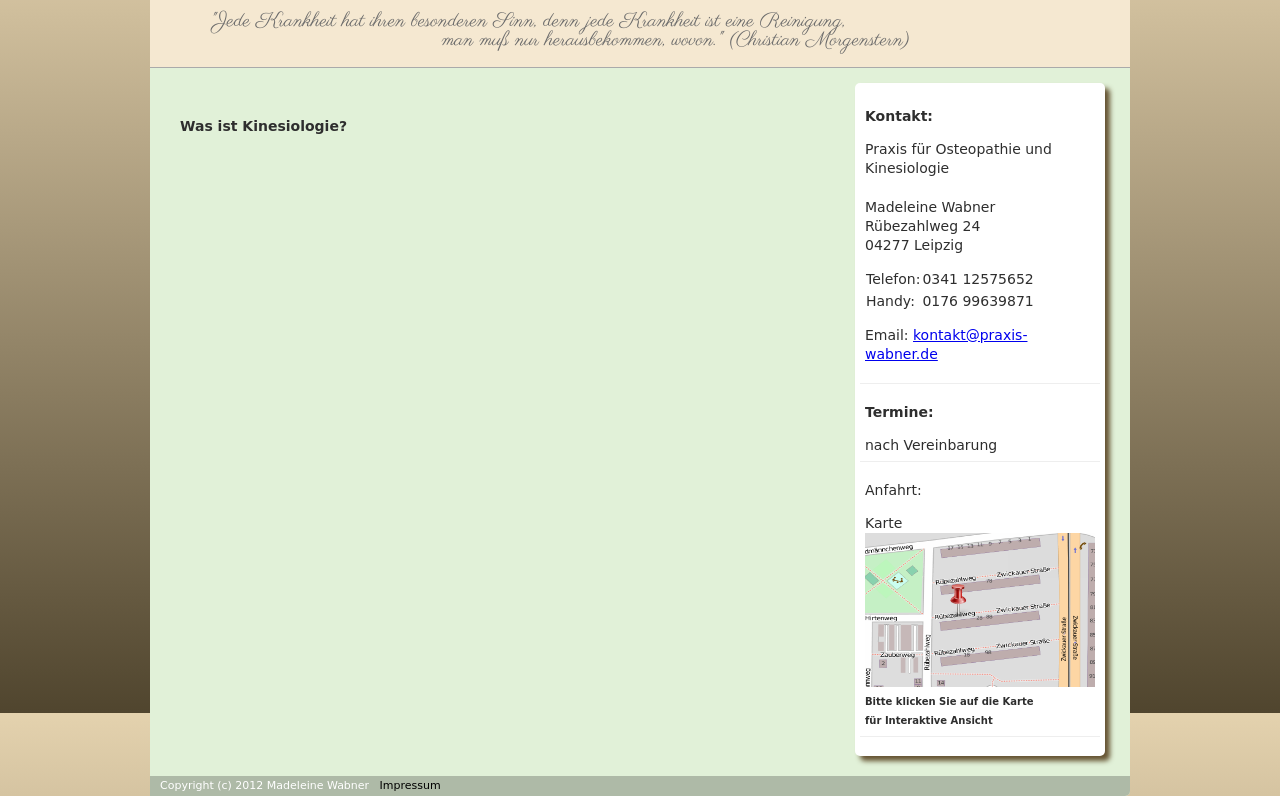
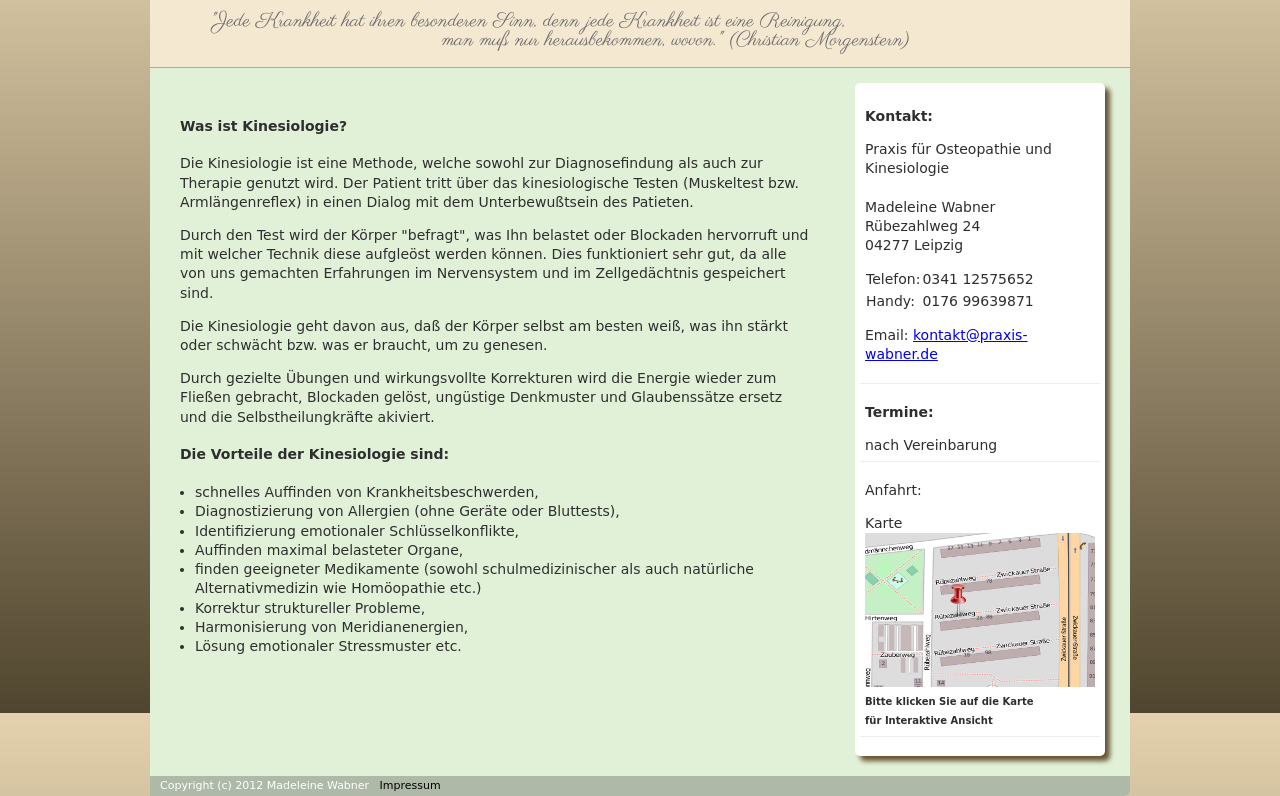
Before and after one commit to waffel/Homepage-Wabner, a plain HTML site: page kinesiologie.html in a window 1280 px wide. Shown: the part 103-899 px from the top of the page. Drawn offline with Linux system fonts and the light colour scheme.

Commit message:
added content to kinesiologie

```diff
--- a/kinesiologie.html
+++ b/kinesiologie.html
@@ -52,7 +52,36 @@
         <div id="real-content">
          <div style="padding-left:20px; padding-top: 20px; padding-right: 10px;">
            <h4>Was ist Kinesiologie?</h4>
-           </div>
+           Die Kinesiologie ist eine Methode, welche sowohl zur Diagnosefindung als auch zur Therapie genutzt wird.
+           Der Patient tritt &uuml;ber das kinesiologische Testen (Muskeltest bzw. Arml&auml;ngenreflex) in einen
+           Dialog mit dem Unterbewu&szlig;tsein des Patieten.
+           <p>
+           Durch den Test wird der K&ouml;rper "befragt", was Ihn belastet oder Blockaden hervorruft und mit welcher
+           Technik diese aufgle&ouml;st werden k&ouml;nnen. Dies funktioniert sehr gut, da alle von uns gemachten
+           Erfahrungen im Nervensystem und im Zellged&auml;chtnis gespeichert sind.
+           </p>
+           <p>
+           Die Kinesiologie geht davon aus, da&szlig; der K&ouml;rper selbst am besten wei&szlig;, was ihn st&auml;rkt
+           oder schw&auml;cht bzw. was er braucht, um zu genesen.
+           </p>
+           <p>
+           Durch gezielte &Uuml;bungen und wirkungsvollte Korrekturen wird die Energie wieder zum Flie&szlig;en gebracht,
+           Blockaden gel&ouml;st, ung&uuml;stige Denkmuster und Glaubenss&auml;tze ersetz und die Selbstheilungkr&auml;fte
+           akiviert.
+           </p>
+           <h4>Die Vorteile der Kinesiologie sind:</h4>
+           <ul style="padding-left: 15px;">
+             <li>schnelles Auffinden von Krankheitsbeschwerden,</li>
+             <li>Diagnostizierung von Allergien (ohne Ger&auml;te oder Bluttests),</li>
+             <li>Identifizierung emotionaler Schl&uuml;sselkonflikte,</li>
+             <li>Auffinden maximal belasteter Organe,</li>
+             <li>finden geeigneter Medikamente (sowohl schulmedizinischer als auch nat&uuml;rliche Alternativmedizin wie
+             Hom&ouml;opathie etc.)</li>
+             <li>Korrektur struktureller Probleme,</li>
+             <li>Harmonisierung von Meridianenergien,</li>
+             <li>Lösung emotionaler Stressmuster etc.</li>
+           </ul>
+         </div>
         </div>
         <div id="sidebar-wrapper">
           <div id="sidebar-content">
```
